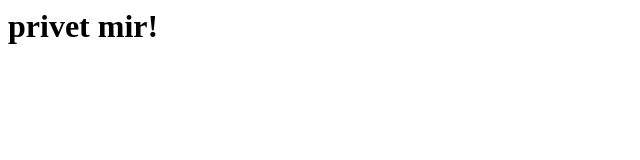
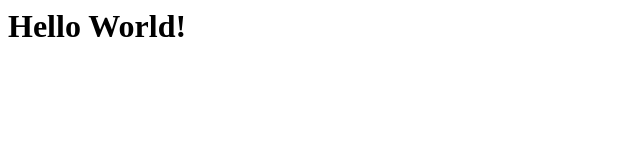
Before and after one commit to alibyh/helloWorld, a plain HTML site: page index.html in a window 1280 px wide. Shown: the whole page, without its empty margins (0-640 px from the left). Drawn offline with Linux system fonts and the light colour scheme.

Commit message:
translating to english

```diff
--- a/index.html
+++ b/index.html
@@ -1 +1 @@
-<h1>privet mir!<h1>
+<h1>Hello World!<h1>
```
